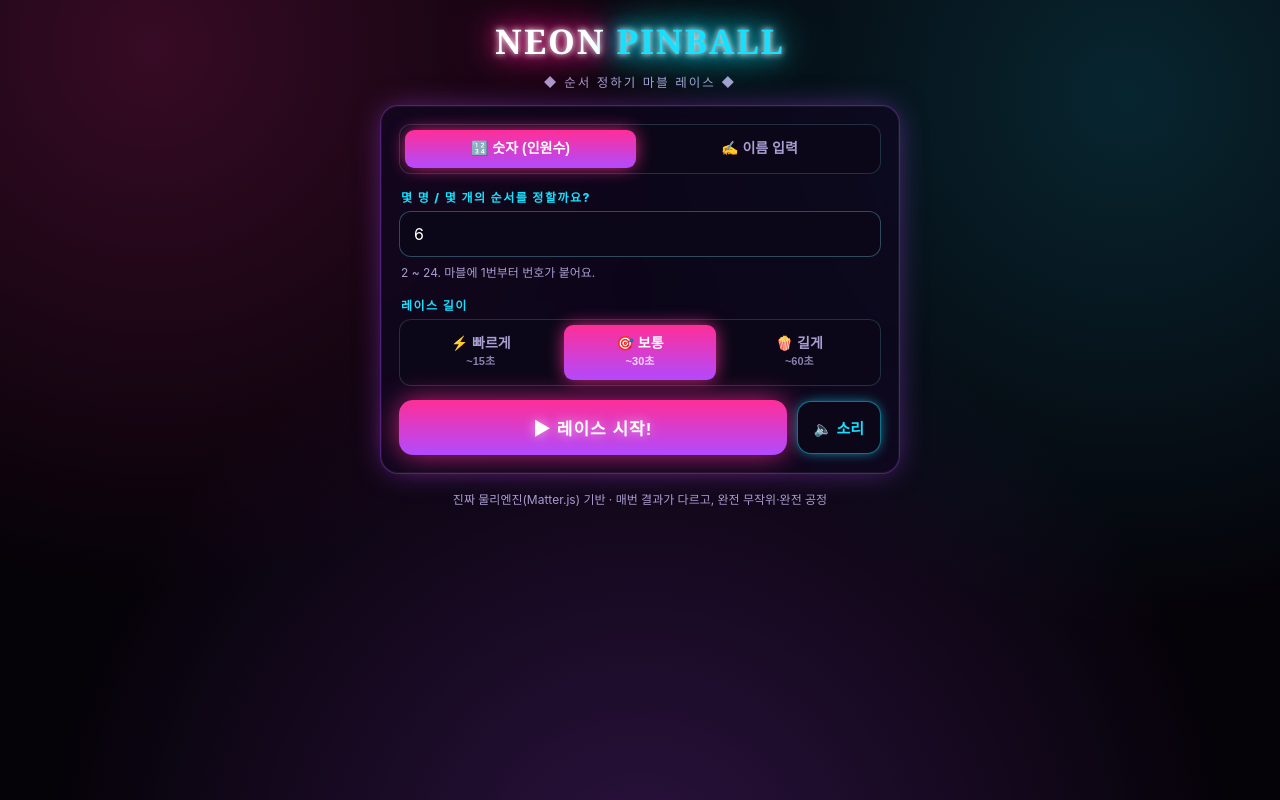
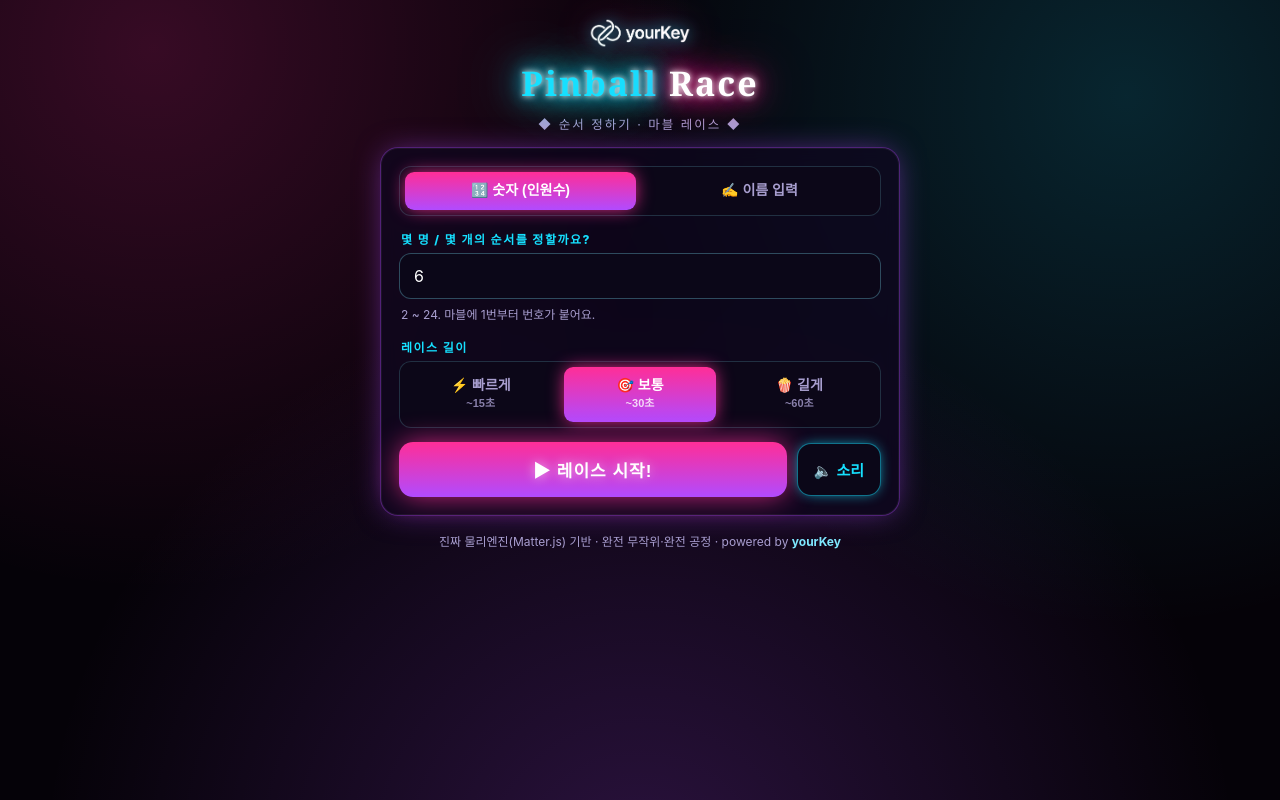
Before and after one commit to Key531/pinball, a plain HTML site: page index.html in a window 1280 px wide. Drawn offline with Linux system fonts and the light colour scheme.

Commit message:
yourKey 브랜딩 + Pinball Race로 개명 + 로고 반영

```diff
--- a/index.html
+++ b/index.html
@@ -3,7 +3,7 @@
 <head>
 <meta charset="UTF-8">
 <meta name="viewport" content="width=device-width, initial-scale=1.0">
-<title>NEON PINBALL — 순서 정하기 마블 레이스</title>
+<title>Pinball Race — yourKey</title>
 <style>
   :root{
     --pink:#FF2E97; --cyan:#16E0FF; --purple:#B14BFF; --green:#39FF14; --gold:#FFC21A; --orange:#FF6A00;
@@ -28,6 +28,8 @@
   h1 .em{color:var(--cyan);text-shadow:0 0 6px #fff,0 0 18px var(--cyan),0 0 36px var(--cyan),0 0 64px var(--cyan)}
   @keyframes flick{0%,92%,100%{opacity:1}93%{opacity:.62}94%{opacity:1}96%{opacity:.7}97%{opacity:1}}
   .sub{color:var(--ink-soft);font-size:12.5px;margin-top:8px;letter-spacing:2px;text-transform:uppercase}
+  .brand{display:block;height:30px;width:auto;margin:0 auto 12px;
+    filter:drop-shadow(0 0 8px rgba(22,224,255,.75)) drop-shadow(0 0 18px rgba(255,46,151,.45))}
   .card{background:var(--panel);border:1px solid var(--line);border-radius:18px;padding:18px;
     box-shadow:0 0 30px -6px rgba(177,75,255,.55),inset 0 0 0 1px rgba(255,255,255,.05);backdrop-filter:blur(8px)}
   .modes{display:flex;gap:8px;background:#0c0718;padding:5px;border-radius:12px;margin-bottom:14px;border:1px solid rgba(127,233,255,.18)}
@@ -71,8 +73,9 @@
 <body>
 <div class="wrap">
   <header>
-    <h1>NEON <span class="em">PINBALL</span></h1>
-    <div class="sub">◆ 순서 정하기 마블 레이스 ◆</div>
+    <img class="brand" src="yourkey-logo.png" alt="yourKey">
+    <h1><span class="em">Pinball</span> Race</h1>
+    <div class="sub">◆ 순서 정하기 · 마블 레이스 ◆</div>
   </header>
 
   <div class="card" id="setup">
@@ -123,7 +126,7 @@
     </div>
   </div>
 
-  <div class="foot">진짜 물리엔진(Matter.js) 기반 · 매번 결과가 다르고, 완전 무작위·완전 공정</div>
+  <div class="foot">진짜 물리엔진(Matter.js) 기반 · 완전 무작위·완전 공정 · powered by <b style="color:#7FE9FF">yourKey</b></div>
 </div>
 
 <script src="matter.min.js"></script>
```
Also changed, not shown: yourkey-logo.png (added).
